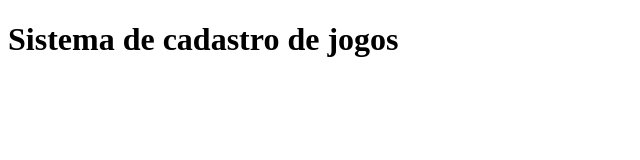
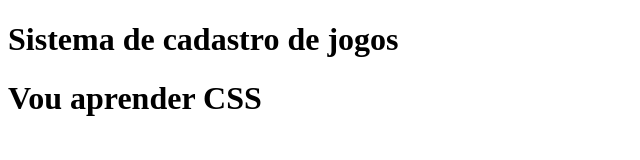
Before and after one commit to GustavoGarciaAlencarSantos/sistema-de-cadastro, a plain HTML site: page index.html in a window 1280 px wide. Shown: the whole page, without its empty margins (0-640 px from the left). Drawn offline with Linux system fonts and the light colour scheme.

Commit message:
adicionando mais uma tag <H1>

```diff
--- a/index.html
+++ b/index.html
@@ -8,5 +8,6 @@
 </head>
 <body>
  <h1>Sistema de cadastro de jogos</h1>
+ <h1> Vou aprender CSS</h1>
 </body>
 </html>
```
